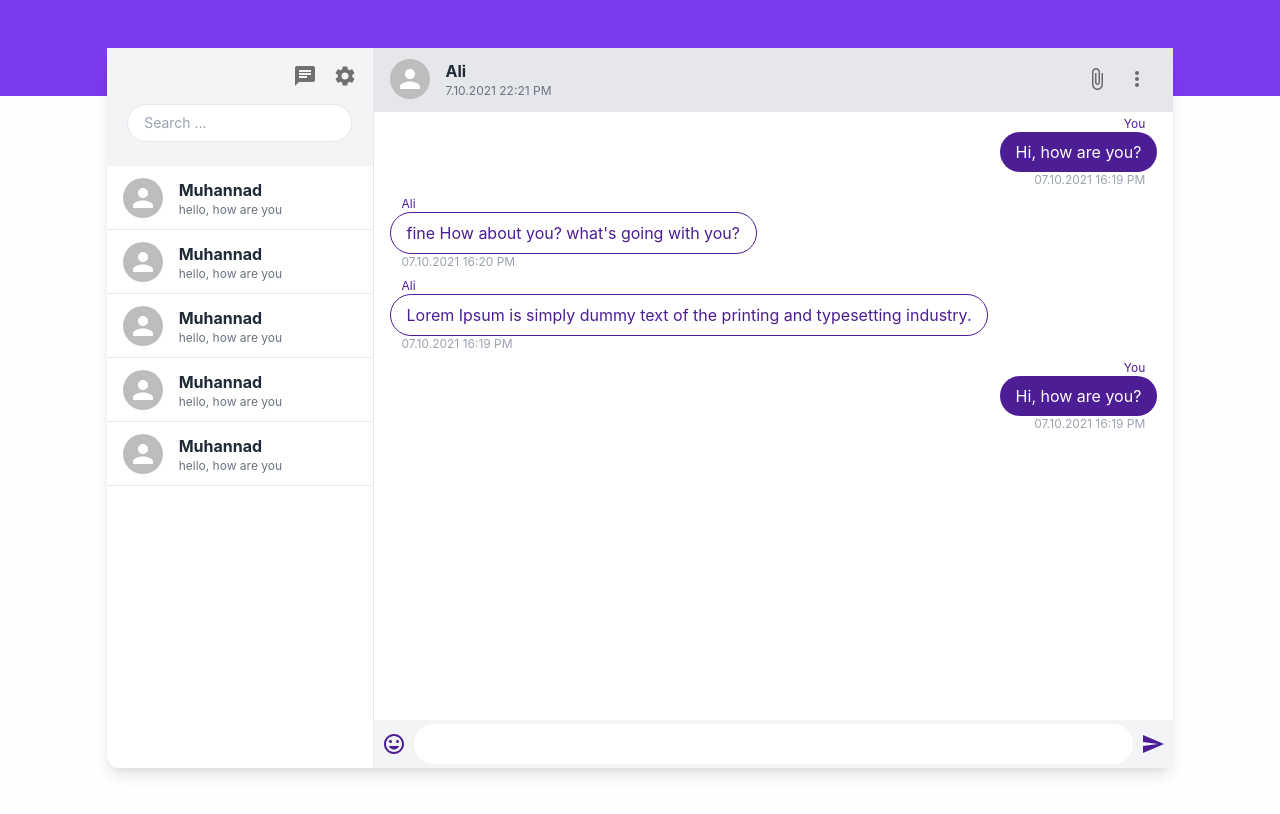
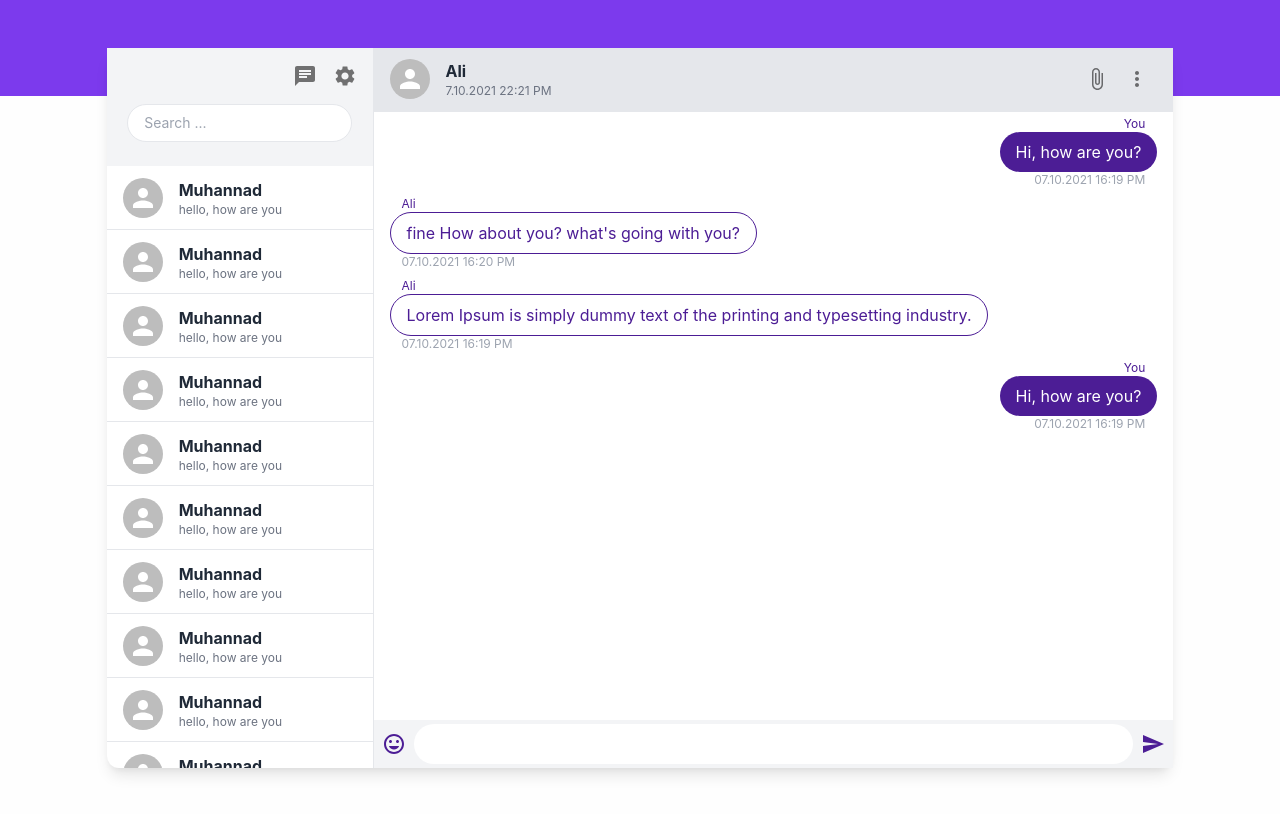
Before and after one commit to muhannad35990/MERN-Stack-Chat, a React (Create React App) app: page / in a window 1280 px wide. Shown: the top 814 px of the page. Built offline with nearby package versions, Linux system fonts and the light colour scheme.

Commit message:
fix scrollign

```diff
--- a/src/pages/Main.tsx
+++ b/src/pages/Main.tsx
@@ -7,7 +7,7 @@ const Main = () => {
   const [selectedChat, setSelectedChat] = useState(-1);
   return (
     <div className="h-90% w-5/6 bg-white absolute top-12 shadow-lg flex rounded-xl ">
-      <div className="w-1/3 h-full border-r">
+      <div className="w-1/3 h-full border-r flex flex-col">
         <div className=" bg-white p-2  flex  items-center flex-col   border-gray-300 bg-gray-100">
           <div className="flex  self-end  mb-2 ">
             <IconButton>
@@ -23,7 +23,7 @@ const Main = () => {
             className="w-90% border rounded-full  outline-none px-4 text-sm  text-gray-600 py-2 focus:outline-none  focus:ring-1 focus:border-purple-300  transition ease-in duration-100 mb-4"
           />
         </div>
-        <div className="flex flex-col h-full">
+        <div className="flex flex-col flex-1 overflow-y-auto">
           <SingleChat
             id={1}
             selectedChat={selectedChat}
@@ -49,6 +49,31 @@ const Main = () => {
             selectedChat={selectedChat}
             setSelectedChat={setSelectedChat}
           />
+          <SingleChat
+            id={6}
+            selectedChat={selectedChat}
+            setSelectedChat={setSelectedChat}
+          />
+          <SingleChat
+            id={7}
+            selectedChat={selectedChat}
+            setSelectedChat={setSelectedChat}
+          />
+          <SingleChat
+            id={8}
+            selectedChat={selectedChat}
+            setSelectedChat={setSelectedChat}
+          />
+          <SingleChat
+            id={9}
+            selectedChat={selectedChat}
+            setSelectedChat={setSelectedChat}
+          />
+          <SingleChat
+            id={10}
+            selectedChat={selectedChat}
+            setSelectedChat={setSelectedChat}
+          />
         </div>
       </div>
       <div className="w-full h-full bg-gray-100">
```
